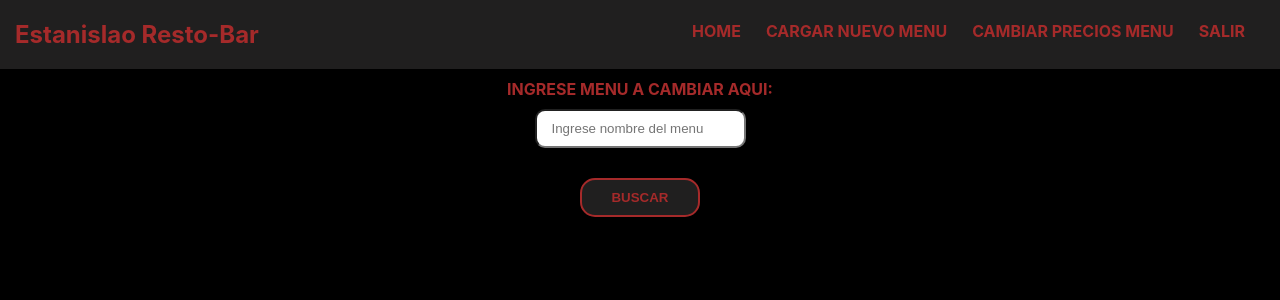
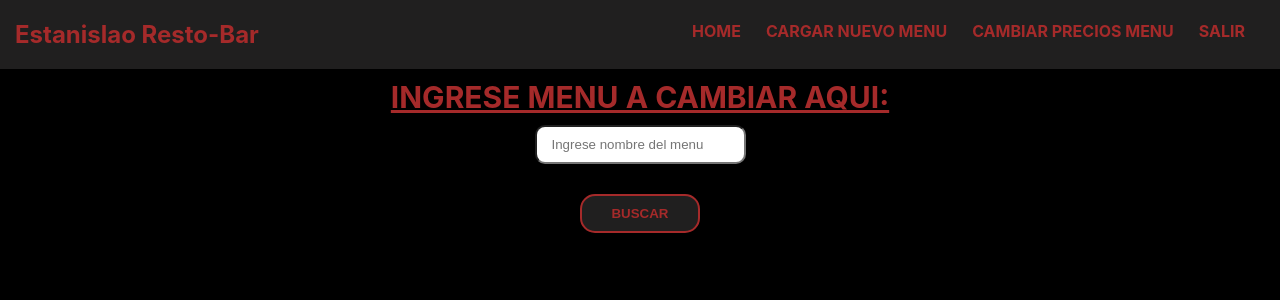
Before and after one commit to Nicolas-Fabian-Sanchez/proyecto-estanislao-servicio, a React (Create React App) app: page /CambiarPrecio in a window 1280 px wide. Shown: the top 300 px of the page. Built offline with nearby package versions, Linux system fonts and the light colour scheme.

Commit message:
ultimo commit

```diff
--- a/package.json
+++ b/package.json
@@ -10,6 +10,7 @@
     "react-dom": "^18.2.0",
     "react-router-dom": "^6.11.2",
     "react-scripts": "5.0.1",
+    "sweetalert": "^2.1.2",
     "web-vitals": "^2.1.4"
   },
   "scripts": {
--- a/src/cambiarMenu/CambiarMenu.css
+++ b/src/cambiarMenu/CambiarMenu.css
@@ -25,3 +25,11 @@
     margin: 30px auto;
     text-align: center;
   }
+  legend{
+    text-align: center;
+    text-decoration: underline;
+  }
+  .subtitulo{
+    font-size: 30px;
+    text-decoration: underline;
+  }
--- a/src/cambiarMenu/CambiarPrecio.js
+++ b/src/cambiarMenu/CambiarPrecio.js
@@ -1,6 +1,8 @@
 import { useState } from "react";
 import NavPedidos from "../verPedidos/NavPedidos";
 import "./CambiarMenu.css";
+import swal from 'sweetalert';
+
 
 
 
@@ -44,9 +46,11 @@ export default function CambiarPrecio(){
             },
             body:formData
         })
+        //if(res.ok){
+            return setMensajeOculto(true),
+            swal("Bien Hecho","El Precio Fue Actualizado con EXITO","success")
 
-        return setMensajeOculto(true),
-        alert("El Precio Fue Actualizado con EXITO")
+
     }
 
 
@@ -56,7 +60,7 @@ export default function CambiarPrecio(){
             <>
             { mensajeOculto == true ?
               <form className="formulario" onSubmit={(event)=>{llamarInfo(event)}} method="GET">
-                    <label htmlFor="filtro">INGRESE MENU A CAMBIAR AQUI:</label>
+                    <label htmlFor="filtro" className="subtitulo">INGRESE MENU A CAMBIAR AQUI:</label>
                     <input className="input" placeholder="Ingrese nombre del menu" type="text" id="filtro"name="filtro">
                     </input>
                     <input type="submit" value="BUSCAR"  className="boton"/>
@@ -71,7 +75,7 @@ export default function CambiarPrecio(){
                   <label htmlFor="precio">Precio :</label>
                   <input type="texto" id="precio" name="precio" defaultValue={datos.precio}></input>
                   <input type="submit" value="CAMBIAR"  className="boton"/>
-                  {/*<BotonIng dato="Cambiar" onClick={()=> setMensajeOculto(true)}/>*/}
+
               </form>
              }
             </>
--- a/src/cargarMenu/CargarMenu.js
+++ b/src/cargarMenu/CargarMenu.js
@@ -1,11 +1,9 @@
 import  NavPedidos from "../verPedidos/NavPedidos";
-import BotonIng from "../home/Boton"
 import "./fomulario.css"
 import { useState } from "react";
 import { Link } from "react-router-dom";
 
 export default function CargarMenu(){
-  console.log("me hiccieron clik")
   const [mensajeOculto,setMensajeOculto]=useState(true);
 
   const cargarMenu=async (event)=>{
--- a/src/verPedidos/VerPedidos.css
+++ b/src/verPedidos/VerPedidos.css
@@ -30,3 +30,6 @@ body{
     color: rgb(226, 128, 128);
     font-weight: bold;
 }
+.titulo{
+    text-decoration: underline;
+}
--- a/src/verPedidos/VerPedidos.js
+++ b/src/verPedidos/VerPedidos.js
@@ -23,7 +23,7 @@ export default function VerPedidos(){
         <>
          <NavPedidos/>
          <header className="centrado" >
-             <h1>Mesas Ocupadas</h1>
+             <h1 className="titulo">Mesas Ocupadas</h1>
              <div className="mesas">
                 {datos.map((dato)=>{
                   return <Tarjetas key={datos} info={dato}/>
```
Also changed, not shown: 1 other file (tests, documents, lock files or other folders).
